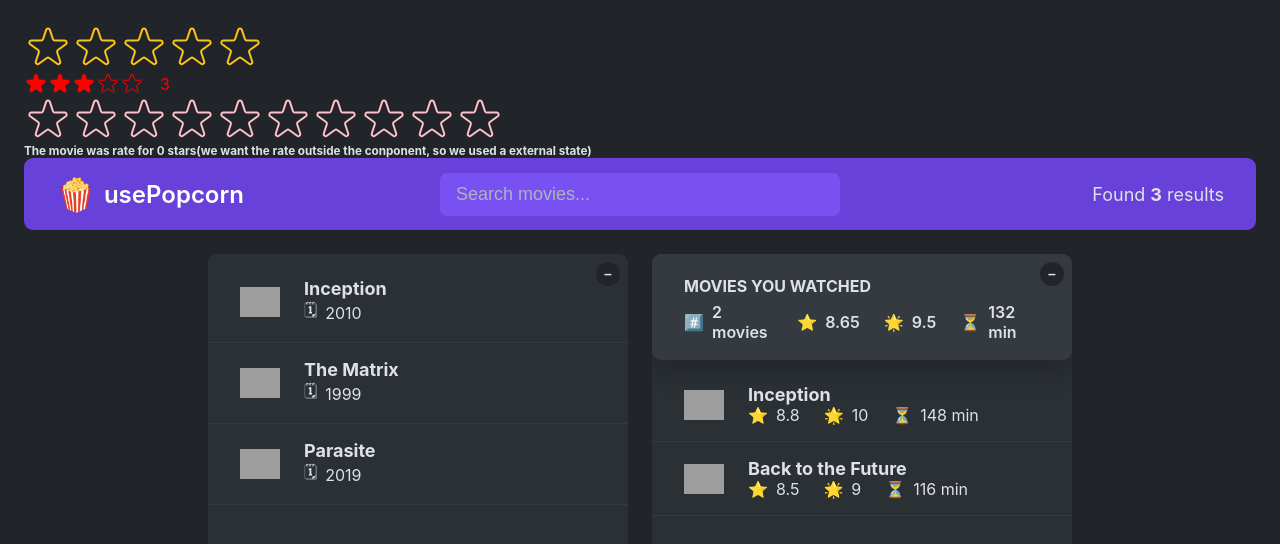
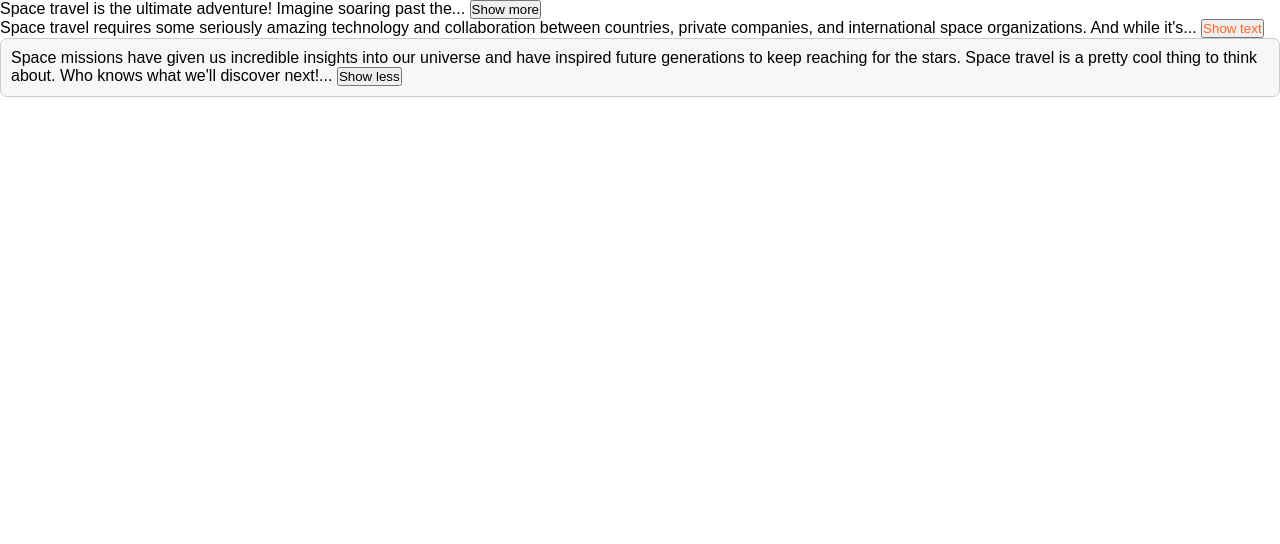
Before and after one commit to Lzx8035/usePopcorn, a React (Create React App) app: page / in a window 1280 px wide. Shown: the top 544 px of the page. Built offline with nearby package versions, Linux system fonts and the light colour scheme; grey boxes are pictures that could not be loaded.

Commit message:
add-practise

```diff
--- /dev/null
+++ b/src/Practise.js
@@ -0,0 +1,144 @@
+import { useState } from "react";
+import "./styles.css";
+
+export default function Practise() {
+  return (
+    <div>
+      <TextExpander>
+        Space travel is the ultimate adventure! Imagine soaring past the stars
+        and exploring new worlds. It's the stuff of dreams and science fiction,
+        but believe it or not, space travel is a real thing. Humans and robots
+        are constantly venturing out into the cosmos to uncover its secrets and
+        push the boundaries of what's possible.
+      </TextExpander>
+
+      <TextExpander
+        collapsedNumWords={20}
+        expandButtonText="Show text"
+        collapseButtonText="Collapse text"
+        buttonColor="#ff6622"
+      >
+        Space travel requires some seriously amazing technology and
+        collaboration between countries, private companies, and international
+        space organizations. And while it's not always easy (or cheap), the
+        results are out of this world. Think about the first time humans stepped
+        foot on the moon or when rovers were sent to roam around on Mars.
+      </TextExpander>
+
+      <TextExpander expanded={true} className="box">
+        Space missions have given us incredible insights into our universe and
+        have inspired future generations to keep reaching for the stars. Space
+        travel is a pretty cool thing to think about. Who knows what we'll
+        discover next!
+      </TextExpander>
+    </div>
+  );
+}
+
+function TextExpander({
+  children,
+  expandButtonText = "Show more",
+  collapseButtonText = "Show less",
+  expanded = false,
+  collapsedNumWords = 10,
+  className = "",
+  buttonColor = "#000",
+}) {
+  const [isOpen, setIsOpen] = useState(expanded);
+
+  function getFirstXWords(text, collapsedNumWords) {
+    // 用空格分割文本为单词数组
+    const words = text.trim().split(" ");
+    // 去除数组中的空字符串
+    const nonEmptyWords = words.filter((word) => word !== "");
+    // 选取前二十个单词
+    const firstTwentyWords = nonEmptyWords.slice(0, collapsedNumWords);
+    // 将选取的单词重新组合成文本
+    const result = firstTwentyWords.join(" ");
+    return result;
+  }
+
+  const shortText = getFirstXWords(children, collapsedNumWords) + "... ";
+  const longText = children + "... ";
+
+  return (
+    <div className={className}>
+      {!isOpen ? shortText : longText}
+      <button
+        style={{ color: `${buttonColor}` }}
+        onClick={() => setIsOpen(!isOpen)}
+      >
+        {!isOpen ? expandButtonText : collapseButtonText}
+      </button>
+    </div>
+  );
+}
+
+// export default function App() {
+//     return (
+//       <div>
+//         <TextExpander>
+//           Space travel is the ultimate adventure! Imagine soaring past the stars
+//           and exploring new worlds. It's the stuff of dreams and science fiction,
+//           but believe it or not, space travel is a real thing. Humans and robots
+//           are constantly venturing out into the cosmos to uncover its secrets and
+//           push the boundaries of what's possible.
+//         </TextExpander>
+
+//         <TextExpander
+//           collapsedNumWords={20}
+//           expandButtonText="Show text"
+//           collapseButtonText="Collapse text"
+//           buttonColor="#ff6622"
+//         >
+//           Space travel requires some seriously amazing technology and
+//           collaboration between countries, private companies, and international
+//           space organizations. And while it's not always easy (or cheap), the
+//           results are out of this world. Think about the first time humans stepped
+//           foot on the moon or when rovers were sent to roam around on Mars.
+//         </TextExpander>
+
+//         <TextExpander expanded={true} className="box">
+//           Space missions have given us incredible insights into our universe and
+//           have inspired future generations to keep reaching for the stars. Space
+//           travel is a pretty cool thing to think about. Who knows what we'll
+//           discover next!
+//         </TextExpander>
+//       </div>
+//     );
+//   }
+
+//   function TextExpander({
+//     collapsedNumWords = 10,
+//     expandButtonText = "Show more",
+//     collapseButtonText = "Show less",
+//     buttonColor = "#1f09cd",
+//     expanded = false,
+//     className,
+//     children
+//   }) {
+//     const [isExpanded, setIsExpanded] = useState(expanded);
+
+//     const displayText = isExpanded
+//       ? children
+//       : children.split(" ").slice(0, collapsedNumWords).join(" ") + "...";
+// ???要好好学习js哇
+
+//     const buttonStyle = {
+//       background: "none",
+//       border: "none",
+//       font: "inherit",
+//       cursor: "pointer",
+//       marginLeft: "6px",
+//       color: buttonColor
+//     };
+
+//     return (
+//       <div className={className}>
+//         <span>{displayText}</span>
+//         <button onClick={() => setIsExpanded((exp) => !exp)} style={buttonStyle}>
+//           {isExpanded ? collapseButtonText : expandButtonText}
+//         </button>
+//       </div>
+//     );
+//   }
--- a/src/index.js
+++ b/src/index.js
@@ -1,34 +1,40 @@
 import React, { useState } from "react";
 import ReactDOM from "react-dom/client";
-import "./index.css";
-import App from "./App";
 
-import StarRating from "./StarRating";
+// import "./index.css";
 
-const Test = () => {
-  const [movieRating, setMovieRating] = useState(0);
+// import App from "./App";
+// import StarRating from "./StarRating";
 
-  return (
-    <div>
-      <StarRating color="pink" maxRating={10} onSetRating={setMovieRating} />
-      <h3>
-        The movie was rate for {movieRating} stars(we want the rate outside the
-        conponent, so we used a external state)
-      </h3>
-    </div>
-  );
-};
+import Practise from "./Practise";
+
+// const Test = () => {
+//   const [movieRating, setMovieRating] = useState(0);
+
+//   return (
+//     <div>
+//       <StarRating color="pink" maxRating={10} onSetRating={setMovieRating} />
+//       <h3>
+//         The movie was rate for {movieRating} stars(we want the rate outside the
+//         conponent, so we used a external state)
+//       </h3>
+//     </div>
+//   );
+// };
 
 const root = ReactDOM.createRoot(document.getElementById("root"));
 root.render(
   <React.StrictMode>
-    <StarRating
+    {/* <StarRating
       maxRating={5}
       messages={["Terrible", "Bad", "Okay", "Good", "Amazing"]}
     />
-    <StarRating size={24} color="red" className="test" defaultRating={3} />
+    <StarRating size={24} color="red" className="test" defaultRating={3} /> */}
 
-    <Test />
-    <App />
+    {/* <Test /> */}
+
+    {/* <App /> */}
+
+    <Practise />
   </React.StrictMode>
 );
--- /dev/null
+++ b/src/styles.css
@@ -0,0 +1,19 @@
+* {
+  padding: 0;
+  margin: 0;
+}
+
+body {
+  font-family: sans-serif;
+}
+
+.box {
+  padding: 10px;
+  border: 1px solid #ccc;
+  border-radius: 7px;
+  background-color: #f7f7f7;
+}
+
+button {
+  text-decoration: none;
+}
```
